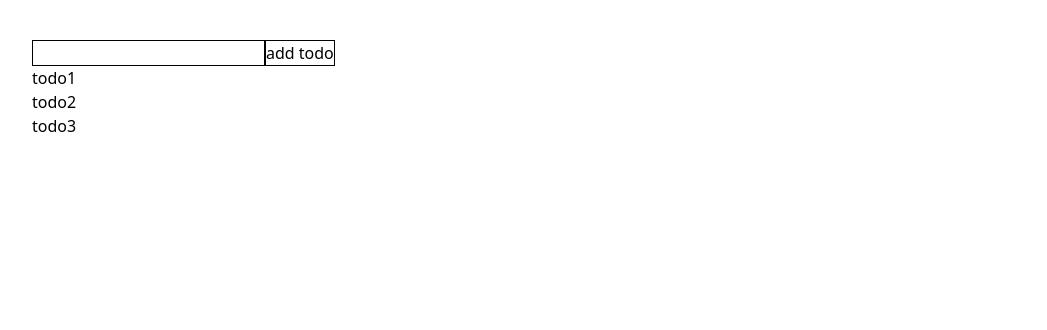
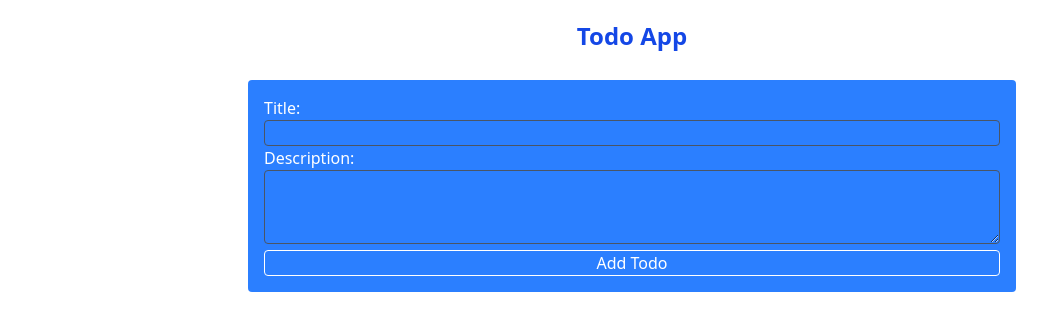
Before and after one commit to selina-islam/Play_With_React, a React (Vite) app: page / in a window 1280 px wide. Shown: the top 330 px of the page, without its empty margins (8-1055 px from the left). Built offline with nearby package versions, Linux system fonts and the light colour scheme.

Commit message:
todo app

```diff
--- a/package.json
+++ b/package.json
@@ -15,7 +15,9 @@
     "react": "^19.0.0",
     "react-dom": "^19.0.0",
     "react-hot-toast": "^2.5.2",
-    "tailwindcss": "^4.1.4"
+    "react-icons": "^5.5.0",
+    "tailwindcss": "^4.1.4",
+    "uuid": "^11.1.0"
   },
   "devDependencies": {
     "@eslint/js": "^9.22.0",
--- a/src/App.jsx
+++ b/src/App.jsx
@@ -1,12 +1,12 @@
 import React from 'react'
+import Home from './Project/TodoApps/Home'
 
-import Home from './State_Lifting/Home'
 
 
 function App() {
   return (
-    <div className='m-10'>
-     <Home/>
+    <div>
+  <Home/>
     </div>
   )
 }
--- /dev/null
+++ b/src/Project/TodoApps/Home.jsx
@@ -0,0 +1,24 @@
+import React, { useState } from 'react'
+import Todos from './Todos'
+import Newtodo from './Newtodo'
+import { v4 as uuidv4 } from 'uuid';
+
+
+const Home = (props) => {
+        const [data, setData] = useState([])
+        const handleNewData = (newData) => {
+                setData((prev) => [...prev, { id: uuidv4(), ...newData }])
+        }
+        const handleDelete = (id) => {
+                setData((prev)=> prev.filter((data)=> data.id !== id))
+        }
+  return (
+          <div>
+                  <h1 className='text-2xl font-bold text-center py-5 text-blue-700'>Todo App</h1>
+                  <Newtodo handleNewData={ handleNewData} />
+                  <Todos data={data} handleDelete={handleDelete}  />
+    </div>
+  )
+}
+
+export default Home
--- /dev/null
+++ b/src/Project/TodoApps/Newtodo.jsx
@@ -0,0 +1,32 @@
+import React, { useState } from 'react'
+import { PiEggCrackLight } from 'react-icons/pi'
+
+const Newtodo = (props) => {
+        const [data, setData] = useState({ title: '', desc: '' })
+        const handleInput = (e) => {
+                const { name, value } = e.target;
+                setData((prev)=>({...prev, [name]: value}))
+        }
+        const handleChange = (e) => {
+                e.preventDefault();
+                props.handleNewData(data)
+                setData({title:'', desc:''})
+        }
+  return (
+          <div className=" p-4 bg-blue-500 text-white w-[90%] lg:w-70%] md:w-[60%] mx-auto rounded m-2">
+                  <form onSubmit={handleChange}>
+                          <div>
+                                  <label htmlFor="title">Title: </label> <br />
+                                  <input onChange={handleInput} type="text" name='title' value={data.title} id='title' className='w-full focus:outline-none border border-gray-600 rounded focus:ring-1'/>
+                          </div>
+                          <div>
+                                  <label htmlFor="desc">Description: </label> <br />
+                                  <textarea onChange={handleInput} type="text" name='desc' rows='3' value={data.desc} id='desc' className='focus:outline-none border border-gray-600 rounded focus:ring-1 w-full'/>
+                          </div>
+                          <button className='border text-center w-full rounded cursor-pointer'>Add Todo</button>
+                  </form>
+    </div>
+  )
+}
+
+export default Newtodo
--- /dev/null
+++ b/src/Project/TodoApps/Todo.jsx
@@ -0,0 +1,18 @@
+import React from "react";
+
+const Todo = (props) => {
+        const handleDelete = () => {
+                props.handleDelete(props.data.id)
+        }
+  return (
+    <div className="flex justify-between items-center p-4 bg-blue-500 text-white w-[90%] lg:w-70%] md:w-[60%] mx-auto rounded m-2">
+      <div>
+                          <p className="font-semibold text-xl"> {props.data.title}</p>{" "}
+                          <p>{props.data.desc}</p>
+                  </div>
+                  <div ><button onClick={handleDelete} className="cursor-pointer">Delete</button></div>
+    </div>
+  );
+};
+
+export default Todo;
--- /dev/null
+++ b/src/Project/TodoApps/Todos.jsx
@@ -0,0 +1,14 @@
+import React from 'react'
+import Todo from './Todo'
+
+const Todos = (props) => {
+  return (
+          <div>
+                  {props.data.map((data) => (
+                          <Todo key={data.id} data={data} handleDelete={props.handleDelete} />
+                  ))}
+    </div>
+  )
+}
+
+export default Todos
```
Also changed, not shown: 1 other file (tests, documents, lock files or other folders).
